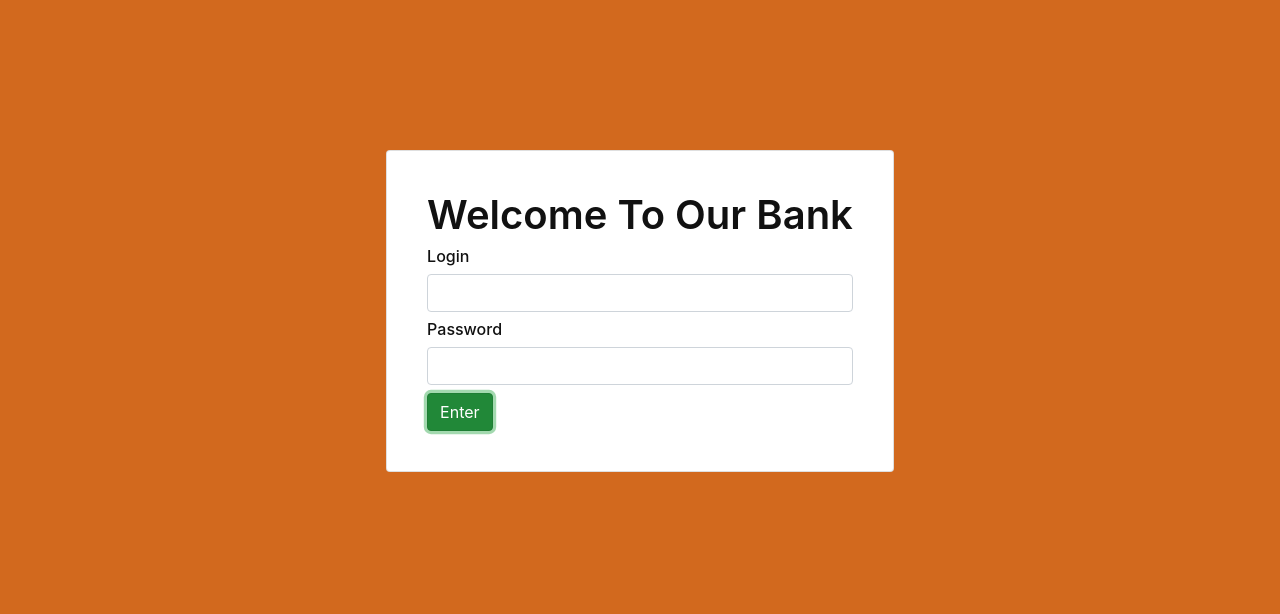
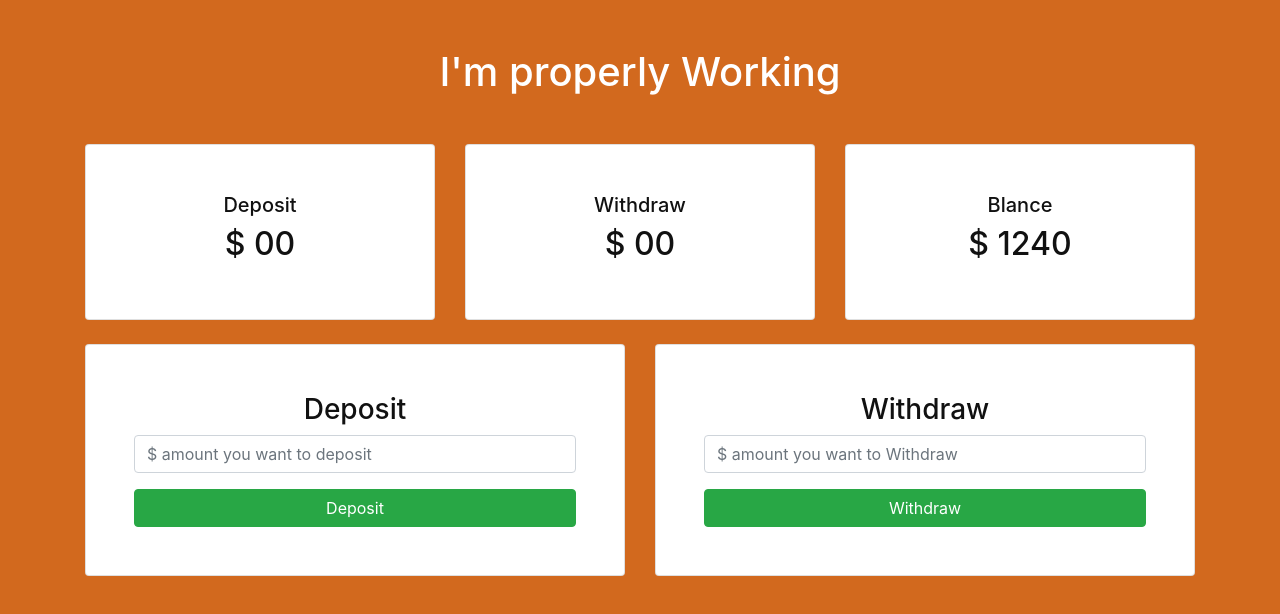
Before and after one commit to Moynul7/My-Bank, a plain HTML site: page index.html in a window 1280 px wide. Both pictures are taken after a click on the button "Enter". Drawn offline with nearby package versions, Linux system fonts and the light colour scheme.

Commit message:
first commit

```diff
--- a/index.html
+++ b/index.html
@@ -9,20 +9,118 @@
     <link rel="stylesheet" href="https://cdn.jsdelivr.net/npm/bootstrap@4.6.2/dist/css/bootstrap.min.css" integrity="sha384-xOolHFLEh07PJGoPkLv1IbcEPTNtaed2xpHsD9ESMhqIYd0nLMwNLD69Npy4HI+N" crossorigin="anonymous">
 </head>
 <body>
-    <div class="boxes">
+    <div class="boxes" id="loginarea">
         <div class="card">
-            <h1>Welcome To Our Bank</h1>
+            <h3 class="mb-4 text-uppercase">Welcome To Our Bank</h3>
             <div class="user-login">
-                <h6>Login</h6>
-                <input type="text" name="" id="" class="form-control mb-2">
+                <h6>Name</h6>
+                <input type="text" name="" id="" class="form-control mb-2" placeholder="Enter your Name" required="">
                 <h6>Password</h6>
-                <input type="password" name="" id="" class="form-control mb-2">
-                <input type="button" value="Enter" class="btn btn-success">
+                <input type="password" name="" id="" class="form-control mb-2" placeholder="Enter your Password" required="">
+                <input type="button" value="Enter" class="btn btn-success" id="btn">
+            </div>
+        </div>
+    </div>
+    <div id="transaction-area">
+        <div class="container">
+            <h1 class="text-center my-5">I'm properly Working</h1>
+            <div class="row">
+                <div class="col-sm-4">
+                    <div class="card p-5 mb-4 text-center">
+                        <h5>Deposit</h5>
+                        <h2>$ <span id="depositcurrent">00</span></h2>
+                    </div>
+                </div>
+                <div class="col-sm-4">
+                    <div class="card p-5 mb-4 text-center">
+                        <h5>Withdraw</h5>
+                        <h2>$ <span id="withdrawCount">00</span></h2>
+                    </div>
+                </div>
+                <div class="col-sm-4">
+                    <div class="card p-5 mb-4 text-center">
+                        <h5>Blance</h5>
+                        <h2>$ <span id="totalBlance">1240</span></h2>
+                    </div>
+                </div>
+            </div>
+            <div class="row">
+                <div class="col-sm-6">
+                    <div class="card p-5 mb-4 text-center">
+                        <h3>Deposit</h3>
+                        <input type="text" class="form-control mb-3" id="deposit-field" placeholder="$ amount you want to deposit">
+                        <button class="btn btn-success" id="deposit">Deposit</button>
+                    </div>
+                </div>
+                <div class="col-sm-6">
+                    <div class="card p-5 mb-4 text-center">
+                        <h3>Withdraw</h3>
+                        <input type="text" class="form-control mb-3" id="withdraw-field" placeholder="$ amount you want to Withdraw">
+                        <button class="btn btn-success" id="Withdraw">Withdraw</button>
+                    </div>
+                </div>
             </div>
         </div>
     </div>
 
     <script src="https://cdn.jsdelivr.net/npm/jquery@3.5.1/dist/jquery.slim.min.js" integrity="sha384-DfXdz2htPH0lsSSs5nCTpuj/zy4C+OGpamoFVy38MVBnE+IbbVYUew+OrCXaRkfj" crossorigin="anonymous"></script>
     <script src="https://cdn.jsdelivr.net/npm/bootstrap@4.6.2/dist/js/bootstrap.bundle.min.js" integrity="sha384-Fy6S3B9q64WdZWQUiU+q4/2Lc9npb8tCaSX9FK7E8HnRr0Jz8D6OP9dO5Vg3Q9ct" crossorigin="anonymous"></script>
+
+    <script>
+        const loginBtn = document.querySelector('#btn');
+
+        loginBtn.addEventListener('click', function(){
+            const loginarea = document.querySelector('#loginarea');
+            loginarea.style.display = 'none';
+            const transactionArea = document.querySelector('#transaction-area');
+            transactionArea.style.display = 'block';
+        } );
+
+        // deposit btn event hendler
+        const deposit = document.querySelector('#deposit');
+        deposit.addEventListener('click', function(){
+
+            const depositField = document.querySelector('#deposit-field').value;
+            const depositNumber = parseFloat(depositField);
+            document.querySelector('#deposit-field').value = '';
+
+            const depositcurrent = document.querySelector('#depositcurrent').innerText;
+            const currentNumber = parseFloat(depositcurrent);
+
+            const totalDeposite = depositNumber + currentNumber;
+            document.querySelector('#depositcurrent').innerText = totalDeposite;
+
+            // blance added
+            const totalBlance = document.querySelector('#totalBlance').innerText;
+            const totalBlanceNumber = parseFloat(totalBlance);
+
+            const currentTotalBlance = totalBlanceNumber + depositNumber;
+            document.querySelector('#totalBlance').innerText = currentTotalBlance;
+        })
+
+        //Withdraw btn event heandler
+        const Withdraw = document.querySelector('#Withdraw');
+        Withdraw.addEventListener('click', function(){
+
+            const withdrawField = document.querySelector('#withdraw-field').value;
+            const withdrawNumber = parseFloat(withdrawField);
+            document.querySelector('#withdraw-field').value = '';
+
+
+            const withdrawCount = document.querySelector('#withdrawCount').innerText;
+            const currentwithdraw = parseFloat(withdrawCount);
+
+            const totalWithdraw = withdrawNumber + currentwithdraw;
+            document.querySelector('#withdrawCount').innerText = totalWithdraw;
+
+            // withdraw minus
+            const totalBlance = document.querySelector('#totalBlance').innerText;
+            const totalBlanceNumber = parseFloat(totalBlance);
+
+            const currentTotalBlance = totalBlanceNumber - withdrawNumber;
+            document.querySelector('#totalBlance').innerText = currentTotalBlance;
+        })
+
+    </script>
 </body>
 </html>
--- a/style.css
+++ b/style.css
@@ -19,3 +19,10 @@ body {
     font-size: 40px;
     font-weight: 600;
 }
+.card {
+    color: #111;
+}
+
+#transaction-area {
+    display: none;
+}
```
